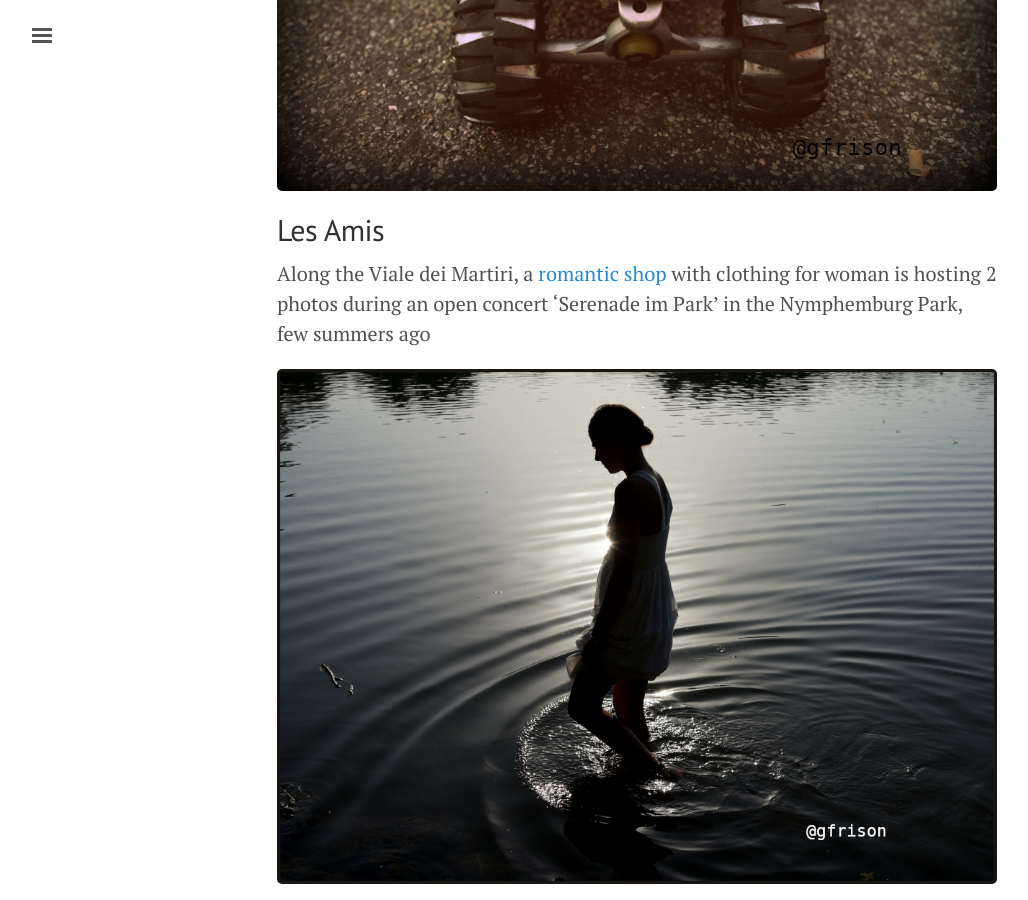
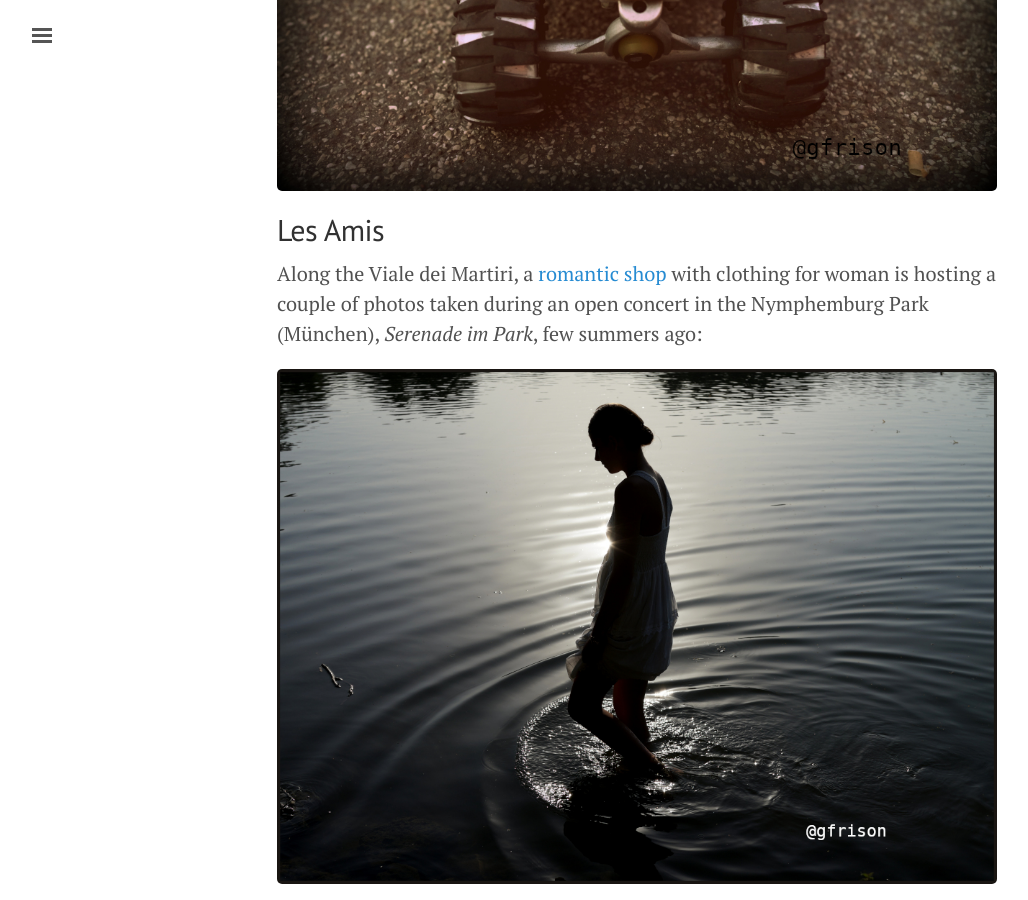
Before and after one commit to gfrison/gfrison.github.io, a Jekyll site: the page built from _posts/2019-09-8-photo-exposition-bassano-fotografia.md, in a window 1280 px wide and 900 px high, scrolled down 1691 px. Shown: the whole window, without its empty margins (3-1031 px from the left). Built offline with Jekyll 4.4.1, drawn with Linux system fonts in a browser that asks for light colours; nearby versions of some CDN libraries; comment, search, counter and statistics services are not loaded.

```diff
--- a/_posts/2019-09-8-photo-exposition-bassano-fotografia.md
+++ b/_posts/2019-09-8-photo-exposition-bassano-fotografia.md
@@ -26,8 +26,8 @@
 <center><img title="Giancarlo Frison - Skates" src="{{ site.url }}/assets/skate.jpg"/></center>
 
 ## Les Amis
-Along the Viale dei Martiri, a [romantic shop](https://goo.gl/maps/VuQTRVZxU3WmVoKUA) with clothing for woman is hosting 2 photos during an open
-concert 'Serenade im Park' in the Nymphemburg Park, few summers ago
+Along the Viale dei Martiri, a [romantic shop](https://goo.gl/maps/VuQTRVZxU3WmVoKUA) with clothing for woman is hosting a couple of photos taken during an open
+concert in the Nymphemburg Park (München), _Serenade im Park_, few summers ago:
 <center><img title="Giancarlo Frison - Skates" src="{{ site.url }}/assets/serenade-im-park1.jpg"/></center>
 <center><img title="Giancarlo Frison - Skates" src="{{ site.url }}/assets/serenade-impark2.jpg"/></center>
 
```
